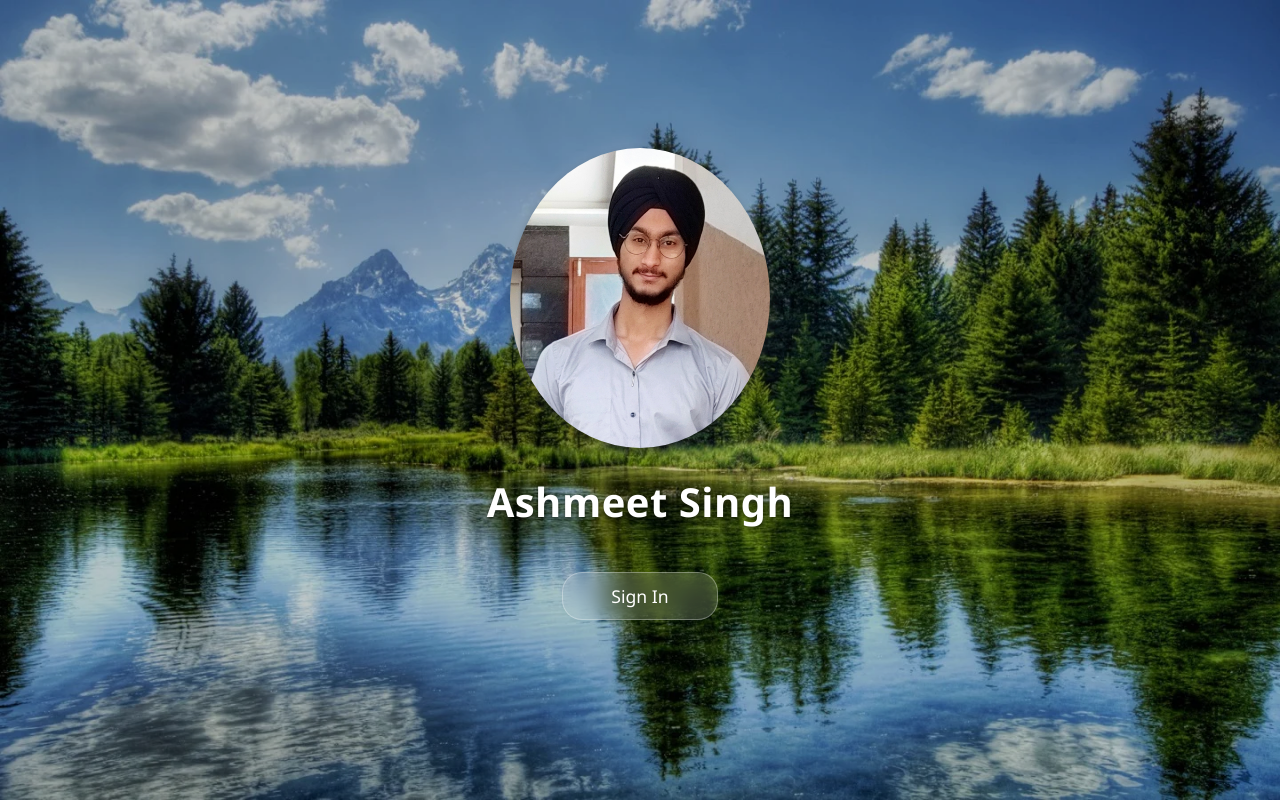
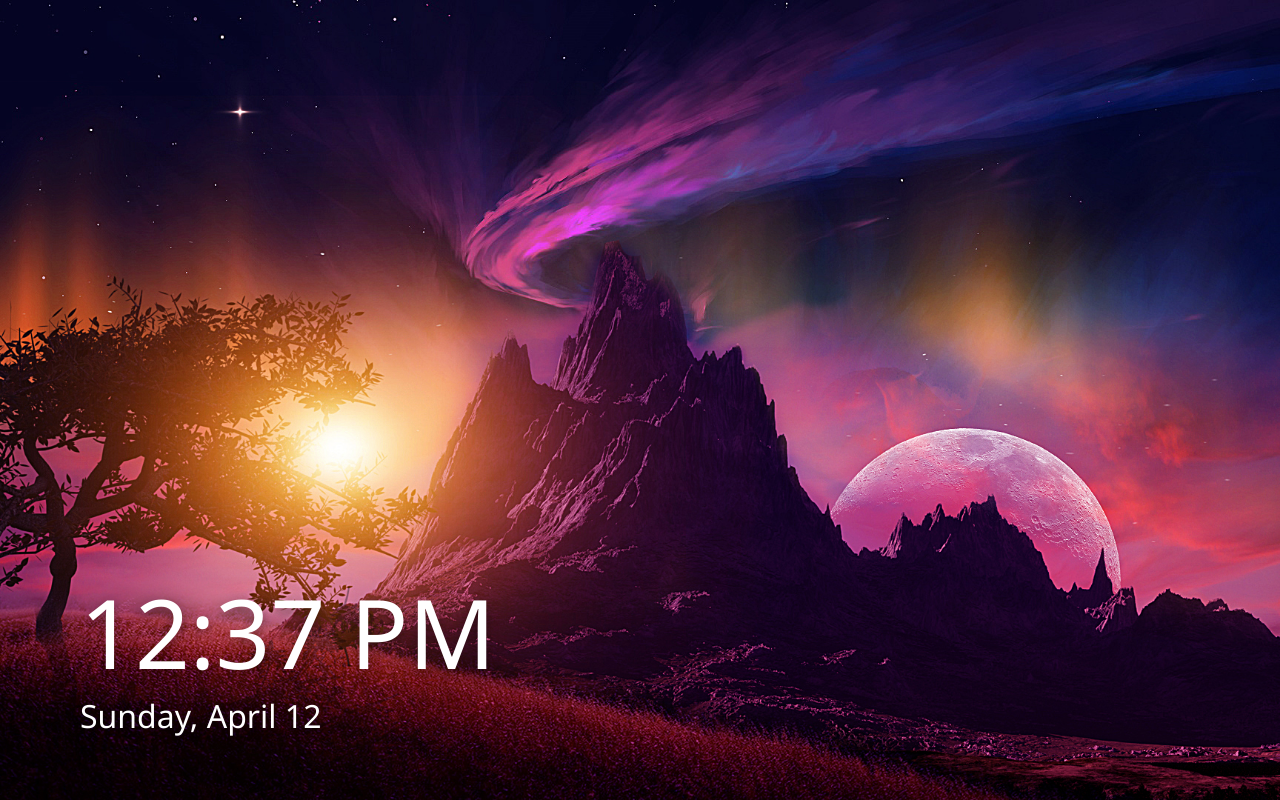
Before and after one commit to ashmeetsingh2000/windows-portfolio, a React app: page / in a window 1280 px wide. Built offline with nearby package versions, Linux system fonts and the light colour scheme; the HTML template or start-up script is replaced by a standard one.

Commit message:
feat: Add Lock Screen and 3-step Windows login flow

```diff
--- a/src/App.jsx
+++ b/src/App.jsx
@@ -1,30 +1,44 @@
 import React, { useState } from 'react';
+import LockScreen from './components/LockScreen';
 import WelcomeScreen from './components/WelcomeScreen';
 import DesktopScreen from './components/DesktopScreen';
 import './App.css';
 
 function App() {
-  const [appState, setAppState] = useState('initial'); // 'initial', 'loading', 'entered'
+  const [appState, setAppState] = useState('lock'); // 'lock', 'login', 'loading', 'desktop'
+
+  const handleUnlock = () => {
+    if (appState === 'lock') {
+      setAppState('login');
+    }
+  };
 
   const handleSignIn = () => {
     setAppState('loading');
     setTimeout(() => {
-      setAppState('entered');
+      setAppState('desktop');
     }, 2000);
   };
 
   return (
     <div className="app-container">
-      {/* Welcome Screen Layer */}
+      {/* Lock Screen Layer */}
       <div
-        className={`screen-layer ${appState === 'entered' ? 'layer-hidden' : 'layer-visible'}`}
+        className={`screen-layer ${appState === 'lock' ? 'layer-visible' : 'layer-hidden'}`}
+      >
+        <LockScreen onUnlock={handleUnlock} />
+      </div>
+
+      {/* Login Screen Layer */}
+      <div
+        className={`screen-layer ${(appState === 'login' || appState === 'loading') ? 'layer-visible' : 'layer-hidden'}`}
       >
         <WelcomeScreen appState={appState} onSignIn={handleSignIn} />
       </div>
 
       {/* Desktop Screen Layer */}
       <div
-        className={`screen-layer ${appState === 'entered' ? 'layer-visible' : 'layer-hidden'}`}
+        className={`screen-layer ${appState === 'desktop' ? 'layer-visible' : 'layer-hidden'}`}
       >
         <DesktopScreen />
       </div>
--- a/src/components/DesktopScreen.jsx
+++ b/src/components/DesktopScreen.jsx
@@ -2,7 +2,7 @@ import React from 'react';
 import './DesktopScreen.css';
 
 const DesktopScreen = () => {
-  const bgPath = `${import.meta.env.BASE_URL}bgimage2.jpg`;
+  const bgPath = `${import.meta.env.BASE_URL}bgimage.webp`;
 
   return (
     <div
--- /dev/null
+++ b/src/components/LockScreen.css
@@ -0,0 +1,35 @@
+.lock-container {
+  width: 100vw;
+  height: 100vh;
+  background-size: cover;
+  background-position: center;
+  background-repeat: no-repeat;
+  position: relative;
+  display: flex;
+  justify-content: flex-start;
+  align-items: flex-end;
+  padding: 60px 80px;
+  overflow: hidden;
+  color: white;
+  font-family: 'Segoe UI', Tahoma, Geneva, Verdana, sans-serif;
+  cursor: pointer;
+}
+
+.lock-clock {
+  z-index: 2;
+  text-align: left;
+  text-shadow: 0 4px 12px rgba(0, 0, 0, 0.4);
+}
+
+.lock-time {
+  font-size: 6rem;
+  font-weight: 300;
+  margin: 0;
+  line-height: 1;
+}
+
+.lock-date {
+  font-size: 2rem;
+  font-weight: 400;
+  margin: 12px 0 0 0;
+}
--- /dev/null
+++ b/src/components/LockScreen.jsx
@@ -0,0 +1,41 @@
+import React, { useState, useEffect } from 'react';
+import './LockScreen.css';
+
+const LockScreen = ({ onUnlock }) => {
+  const [time, setTime] = useState(new Date());
+
+  useEffect(() => {
+    const timer = setInterval(() => {
+      setTime(new Date());
+    }, 1000);
+
+    // Listen for any key press to unlock
+    const handleKeyDown = () => onUnlock();
+    window.addEventListener('keydown', handleKeyDown);
+
+    return () => {
+      clearInterval(timer);
+      window.removeEventListener('keydown', handleKeyDown);
+    };
+  }, [onUnlock]);
+
+  const bgPath = `${import.meta.env.BASE_URL}bgimage2.jpg`;
+
+  const timeString = time.toLocaleTimeString([], { hour: '2-digit', minute: '2-digit' });
+  const dateString = time.toLocaleDateString([], { weekday: 'long', month: 'long', day: 'numeric' });
+
+  return (
+    <div
+      className="lock-container"
+      style={{ backgroundImage: `url(${bgPath})` }}
+      onClick={onUnlock}
+    >
+      <div className="lock-clock fade-in">
+        <h1 className="lock-time">{timeString}</h1>
+        <h2 className="lock-date">{dateString}</h2>
+      </div>
+    </div>
+  );
+};
+
+export default LockScreen;
--- a/src/components/WelcomeScreen.css
+++ b/src/components/WelcomeScreen.css
@@ -20,7 +20,9 @@
   left: 0;
   right: 0;
   bottom: 0;
-  background-color: rgba(0, 0, 0, 0.2);
+  background-color: rgba(0, 0, 0, 0.4);
+  backdrop-filter: blur(15px);
+  -webkit-backdrop-filter: blur(15px);
   z-index: 1;
 }
 
--- a/src/components/WelcomeScreen.jsx
+++ b/src/components/WelcomeScreen.jsx
@@ -3,7 +3,7 @@ import './WelcomeScreen.css';
 
 const WelcomeScreen = ({ appState, onSignIn }) => {
   // Base URL resolution for GitHub Pages compatability
-  const bgPath = `${import.meta.env.BASE_URL}bgimage.webp`;
+  const bgPath = `${import.meta.env.BASE_URL}bgimage2.jpg`;
   const profilePath = `${import.meta.env.BASE_URL}profile2.jpg`;
 
   return (
```
Also changed, not shown: public/bgimage2.jpg.
